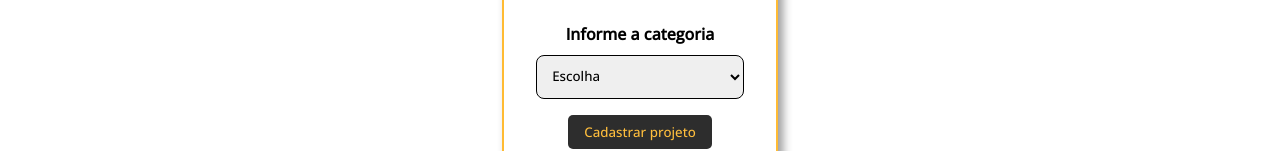
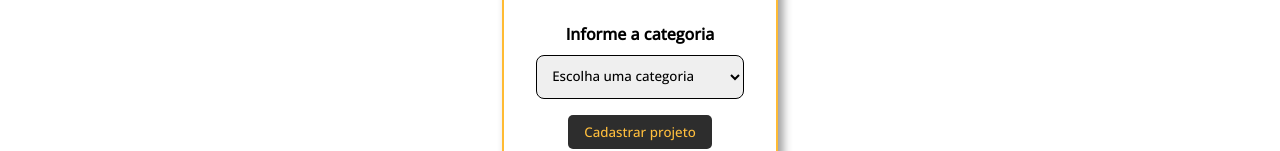
Before and after one commit to Brunowcst/AppFinancas, a React (Create React App) app in the folder app-financas/: page /newproject in a window 1280 px wide. Shown: the part 400-551 px from the top of the page. Built offline with nearby package versions, Linux system fonts and the light colour scheme; data requests are answered from the project's data file.

Commit message:
Comunicação com a API local

```diff
--- /dev/null
+++ b/app-financas/db.json
@@ -0,0 +1,44 @@
+{
+  "projects": [
+    {
+      "name": "obrigado gpt",
+      "budget": "5000000",
+      "category": {
+        "id": "2",
+        "name": "Desenvolvimento"
+      },
+      "cost": 0,
+      "services": [],
+      "id": 1
+    },
+    {
+      "name": "Chat gpt meu melhor amigo",
+      "budget": "1000000000000000",
+      "category": {
+        "id": "2",
+        "name": "Desenvolvimento"
+      },
+      "cost": 0,
+      "services": [],
+      "id": 2
+    }
+  ],
+  "categories": [
+    {
+      "id": 1,
+      "name": "Infraestrutura"
+    },
+    {
+      "id": 2,
+      "name": "Desenvolvimento"
+    },
+    {
+      "id": 3,
+      "name": "Design"
+    },
+    {
+      "id": 4,
+      "name": "Planejamento"
+    }
+  ]
+}
--- a/app-financas/package.json
+++ b/app-financas/package.json
@@ -17,6 +17,7 @@
   },
   "scripts": {
     "start": "react-scripts start",
+    "backend": "json-server --watch db.json --port 5000",
     "build": "react-scripts build",
     "test": "react-scripts test",
     "eject": "react-scripts eject"
--- a/app-financas/src/components/form/Select.js
+++ b/app-financas/src/components/form/Select.js
@@ -4,10 +4,15 @@ function Select({text, options, name, value, handleOnChange}) {
     return (
         <div className="select_container">
             <label htmlFor={name}>{text}</label>
-            <select name={name} id={name}>
-               <option>
-                    Escolha
-                </option>
+            <select name={name}
+            id={name}
+            required="required"
+            onChange={handleOnChange}
+            value={value || ''}>
+               <option value="">Escolha uma categoria</option>
+               {options.map((option) => (
+                   <option value={option.id} key={option.id}>{option.name}</option>
+               ))}
             </select>
         </div>
     );
--- a/app-financas/src/components/pages/NewProject.js
+++ b/app-financas/src/components/pages/NewProject.js
@@ -1,14 +1,37 @@
 import ProjectForm from "../project/ProjectForm";
 import "./NewProject.modules.css"
 
+import {useNavigate} from 'react-router-dom';
+
 function NewProject() {
+    const navigate = useNavigate();
+
+    function createPost(project) {
+        //Inicialização de props vazias
+        project.cost = 0
+        project.services = []
+
+        fetch("http://localhost:5000/projects", {
+            method: "POST",
+            headers: {'Content-Type': 'application/json'},
+            body: JSON.stringify(project),
+        })
+        .then((resp) => resp.json())
+        .then((data) => {
+            console.log(data)
+        })
+        .catch(err => console.log(err));
+    }
+
     return (
         <div className="cad_projeto">
             <h1>Crie seu projeto</h1>
             <p>Cadastre um projeto para adicionar serviços a ele.</p>
-            <ProjectForm btnText="Cadastrar projeto"/>
+            <ProjectForm handleSubmit={createPost} btnText="Cadastrar projeto"/>
         </div>
     );
 }
 
 export default NewProject;
+
+//usar useNavigae() invés de useHistory()
--- a/app-financas/src/components/project/ProjectForm.js
+++ b/app-financas/src/components/project/ProjectForm.js
@@ -1,23 +1,67 @@
+import {useState, useEffect} from 'react';
+
 import Input from "../form/Input";
 import Select from "../form/Select";
 import SubmitButton from "../form/SubmitButton";
 
 import "./ProjectForm.modules.css";
 
-function ProjectForm({btnText}) {
+function ProjectForm({btnText, handleSubmit, projectData}) {
+
+    const [categories, setCategories] = useState([]);
+    const [project, setProject] = useState(projectData || []);
+
+    useEffect(() => {
+        fetch("http://localhost:5000/categories", {
+        method: "GET",
+        headers: {'Content-Type': 'application/json'}
+        })
+        .then((resp) => resp.json())
+        .then((data) => setCategories(data))
+        .catch(err => console.log(err));
+    },[])
+
+    const submit = (e) => {
+        e.preventDefault();
+        console.log(project)
+        handleSubmit(project)
+    }
+
+    function handleChange(e) {
+        setProject({ ...project, [e.target.name]: e.target.value});
+        console.log(project)
+    }
+
+    function handleCategory(e) {
+        setProject({ ...project, category: {
+            id: e.target.value,
+            name: e.target.options[e.target.selectedIndex].text,
+        },
+        });
+        console.log(project)
+    }
+
     return (
-        <form className="form_projeto">
+        <form onSubmit={submit} className="form_projeto">
             <Input type="text"
             text="Nome do projeto"
             name="name"
-            placeholder="Digite o nome do projeto"/>
+            placeholder="Digite o nome do projeto"
+            handleOnChange={handleChange}
+            value={project.name ? project.name : ""}/>
 
             <Input type="number"
             text="Custos"
             name="budget"
-            placeholder="Informe o custo do projeto"/>
+            placeholder="Informe o custo do projeto"
+            handleOnChange={handleChange}
+            value={project.budget ? project.budget : ""}/>
 
-            <Select name="category_id" text="Informe a categoria"/>
+            <Select name="category_id"
+            text="Informe a categoria"
+            options={categories}
+            handleOnChange={handleCategory}
+            value={project.category ? project.category.id : ""}/>
 
             <SubmitButton text={btnText}/>
         </form>
```
